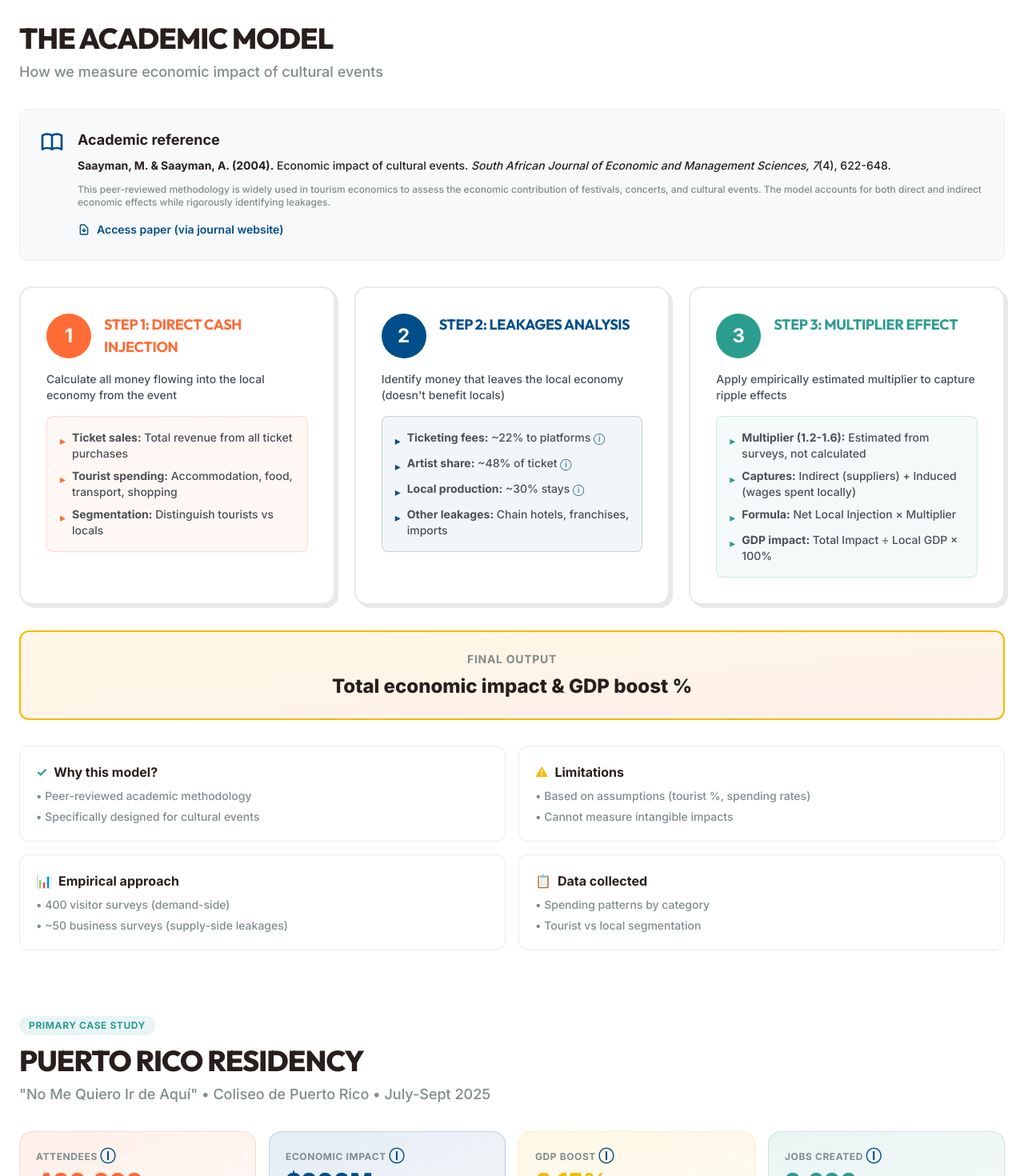
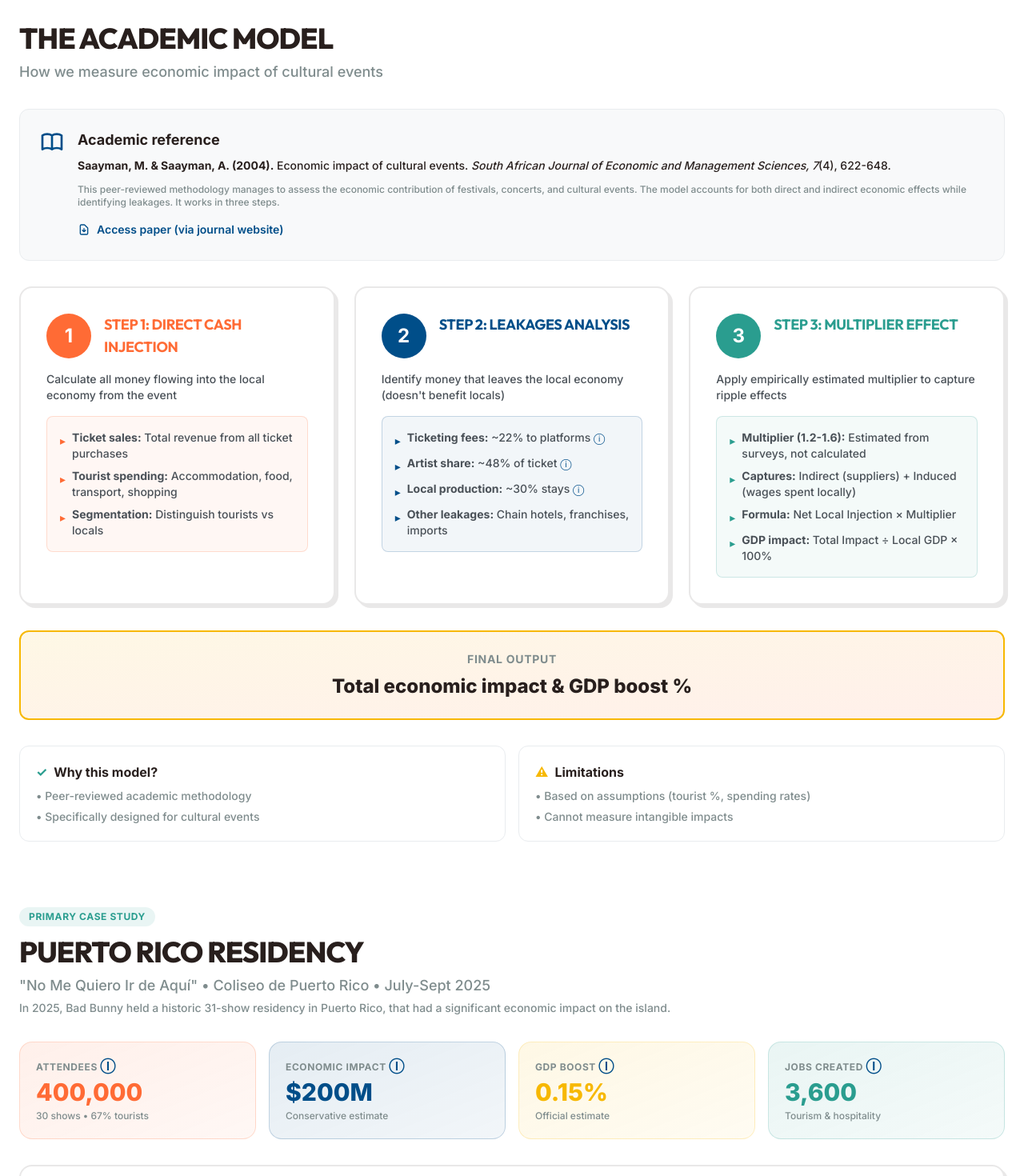
Before and after one commit to ines-adn/badbunny-economic-impact, a React (Vite) app in the folder frontend/: page / in a window 1280 px wide. Shown: the part 770-2240 px from the top of the page at 80% size. Built offline with nearby package versions, Linux system fonts and the light colour scheme.

Commit message:
adjustments

```diff
--- a/frontend/src/components/Layout.tsx
+++ b/frontend/src/components/Layout.tsx
@@ -34,7 +34,7 @@ export function Layout({ children }: { children: ReactNode }) {
               </h1>
 
               <p className="text-lg md:text-xl text-white/90 mb-8 leading-relaxed font-medium">
-                Academic analysis of the economic impact of cultural events using <strong className="text-accent">verified data</strong> and <strong className="text-accent">peer-reviewed methodology</strong>
+                Analysis of the economic impact of Bad Bunny's DtMF Tour using <strong className="text-accent">sourced data</strong> and <strong className="text-accent">an academic methodology</strong>
               </p>
 
               {/* Navigation - Bold pill style */}
--- a/frontend/src/components/Section1_Model/ModelVisualization.jsx
+++ b/frontend/src/components/Section1_Model/ModelVisualization.jsx
@@ -27,9 +27,9 @@ export function ModelVisualization() {
               <em> South African Journal of Economic and Management Sciences, 7</em>(4), 622-648.
             </p>
             <p className="text-xs text-[#7F8C8D] mb-4">
-              This peer-reviewed methodology is widely used in tourism economics to assess the economic
+              This peer-reviewed methodology manages to assess the economic
               contribution of festivals, concerts, and cultural events. The model accounts for both direct
-              and indirect economic effects while rigorously identifying leakages.
+              and indirect economic effects while identifying leakages. It works in three steps.
             </p>
             <a
               href="https://sajems.org/index.php/sajems/article/view/1294"
@@ -204,26 +204,6 @@ export function ModelVisualization() {
             <li>• Cannot measure intangible impacts</li>
           </ul>
         </div>
-        <div className="p-5 rounded-xl bg-white border border-[#E9ECEF]">
-          <h4 className="font-bold mb-2 flex items-center gap-2">
-            <span className="text-[#004E89]">📊</span>
-            Empirical approach
-          </h4>
-          <ul className="text-sm space-y-1.5 text-[#7F8C8D]">
-            <li>• 400 visitor surveys (demand-side)</li>
-            <li>• ~50 business surveys (supply-side leakages)</li>
-          </ul>
-        </div>
-        <div className="p-5 rounded-xl bg-white border border-[#E9ECEF]">
-          <h4 className="font-bold mb-2 flex items-center gap-2">
-            <span className="text-[#FF6B35]">📋</span>
-            Data collected
-          </h4>
-          <ul className="text-sm space-y-1.5 text-[#7F8C8D]">
-            <li>• Spending patterns by category</li>
-            <li>• Tourist vs local segmentation</li>
-          </ul>
-        </div>
       </div>
     </section>
   );
--- a/frontend/src/components/Section2_PuertoRico/PuertoRicoSection.jsx
+++ b/frontend/src/components/Section2_PuertoRico/PuertoRicoSection.jsx
@@ -25,6 +25,9 @@ export function PuertoRicoSection() {
         </h2>
         <p className="text-lg text-[#7F8C8D] mt-2">
           "No Me Quiero Ir de Aquí" • Coliseo de Puerto Rico • July-Sept 2025
+        </p>
+        <p className="text-sm text-[#7F8C8D] mt-1">
+          In 2025, Bad Bunny held a historic 31-show residency in Puerto Rico, that had a significant economic impact on the island.
         </p>
       </div>
 
```
Also changed, not shown: frontend/index.html (+13 -2 lines).
